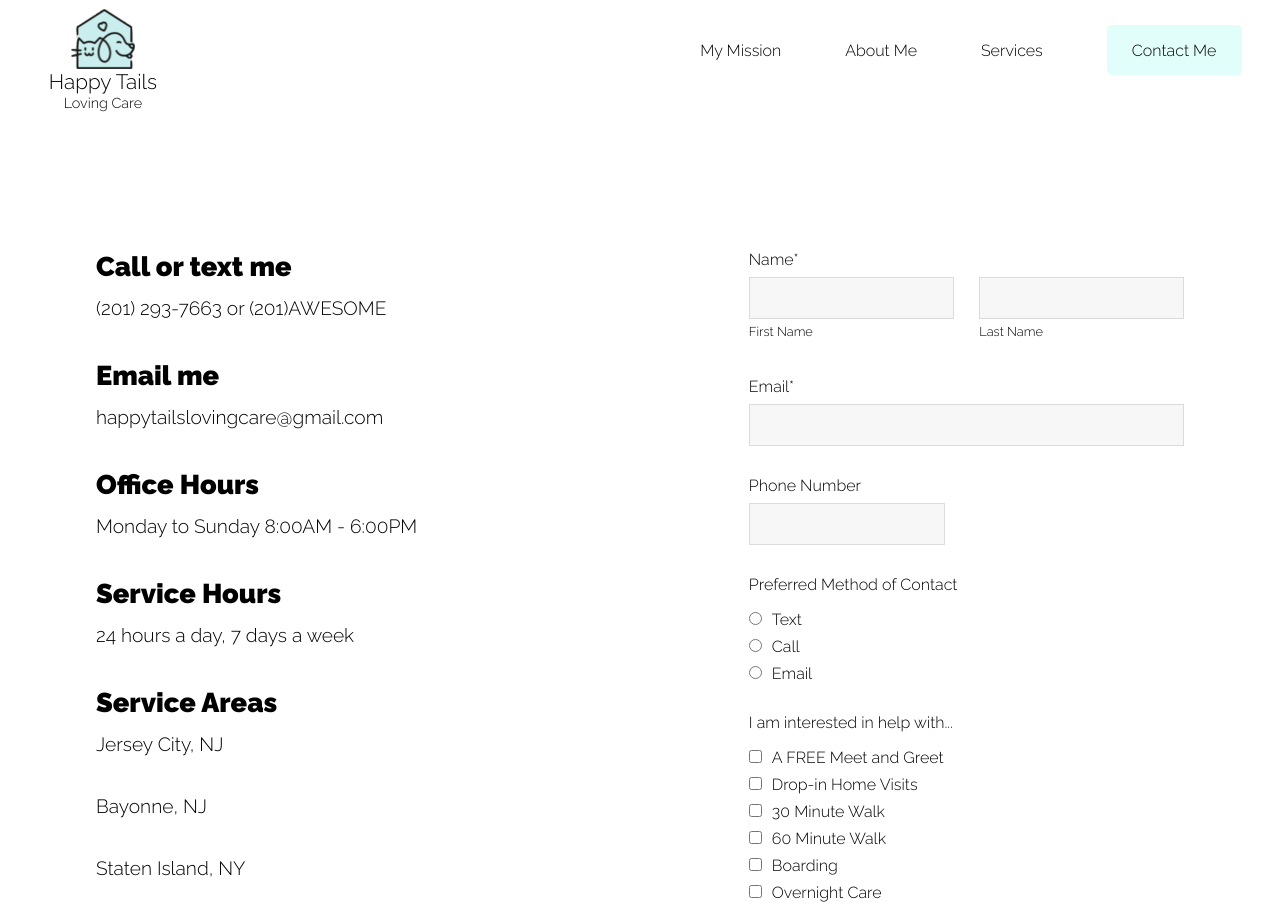
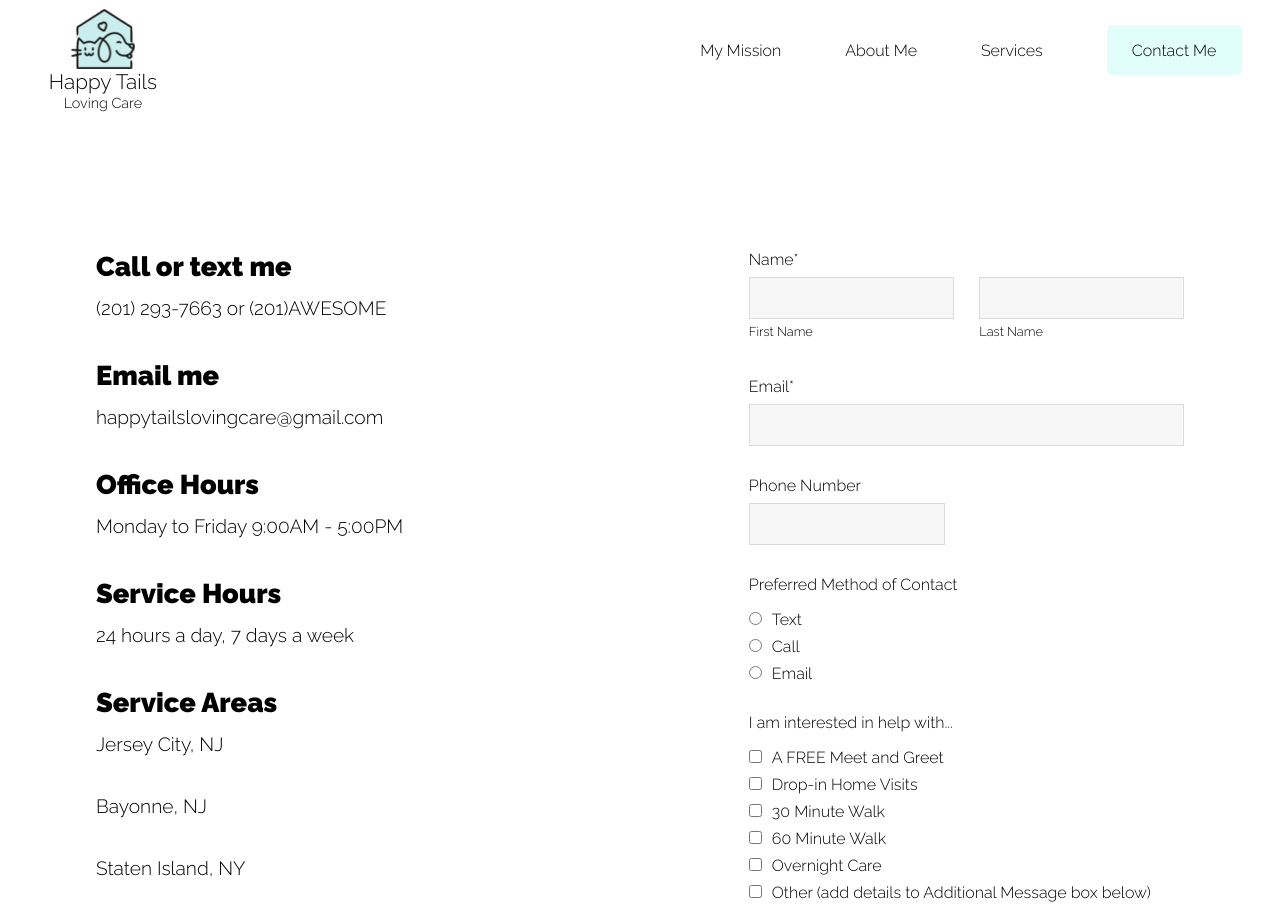
Before and after one commit to Danielogy/happytailslovingcare, an Angular app: page /contact in a window 1280 px wide. Shown: the top 910 px of the page. Built offline with nearby package versions, Linux system fonts and the light colour scheme; what ngx-pagination would draw is missing.

Commit message:
Add files via upload

```diff
--- a/src/app/contact/contact.component.html
+++ b/src/app/contact/contact.component.html
@@ -17,7 +17,7 @@
         <div class="des">
             <h3>Office Hours</h3>
             <p>
-                Monday to Sunday 8:00AM - 6:00PM
+                Monday to Friday 9:00AM - 5:00PM
             </p>
             <h3>Service Hours</h3>
             <p>
@@ -98,10 +98,6 @@
                     <label for="60-min">60 Minute Walk</label>
                 </div>
                 <div class="box">
-                    <input type="checkbox" name="boarding" value="Boarding">
-                    <label for="boarding">Boarding</label>
-                </div>
-                <div class="box">
                     <input type="checkbox" name="overnight" value="Overnight">
                     <label for="overnight">Overnight Care</label>
                 </div>
```
